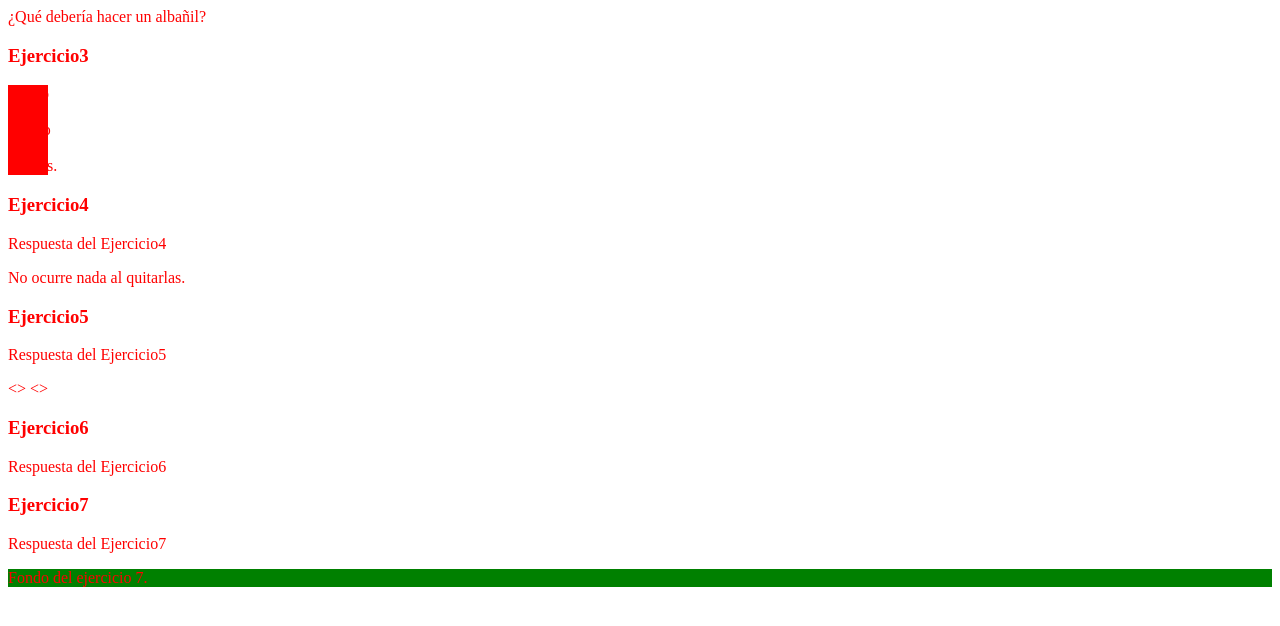
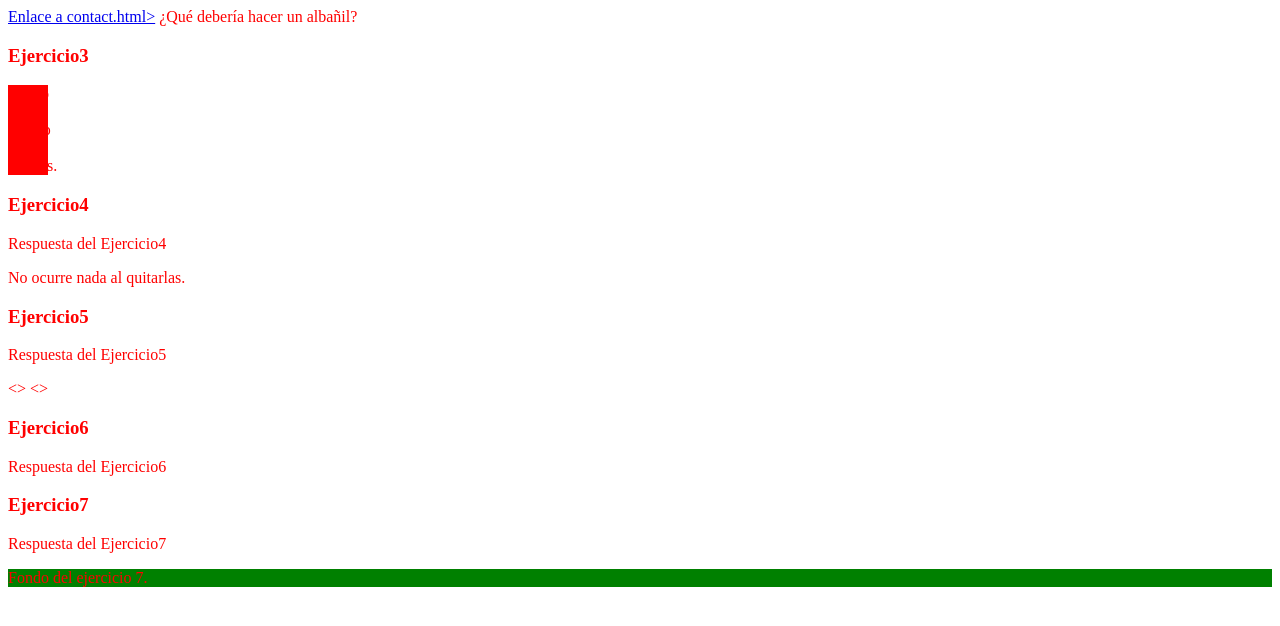
Before and after one commit to pedroluu/MiProyecto, a plain HTML site: page index1.html in a window 1280 px wide. Drawn offline with Linux system fonts and the light colour scheme.

Commit message:
Update index1.html

```diff
--- a/index1.html
+++ b/index1.html
@@ -19,7 +19,7 @@
 <script language="javascript" type="text/javascript">
     alert("hola mundo"); </script>
 
-
+    <a href="https://github.com/pedroluu/MiProyecto/blob/main/contacto.html">Enlace a contact.html></a>
 
 
     &iquest;Qué debería hacer un alba&ntilde;il?
```
